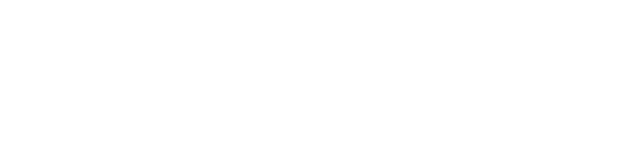
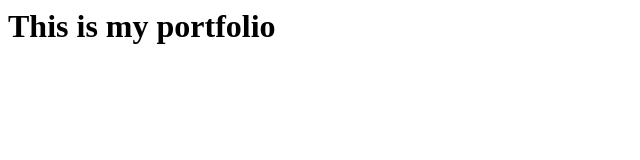
Before and after one commit to aliraza5454/portfolio, a plain HTML site: page index.html in a window 1280 px wide. Shown: the whole page, without its empty margins (0-640 px from the left). Drawn offline with Linux system fonts and the light colour scheme.

Commit message:
Update index.html

```diff
--- a/index.html
+++ b/index.html
@@ -13,3 +13,4 @@ HINT for TODO 6: You can use the height attribute set to 200 to make the image s
 https://developer.mozilla.org/en-US/docs/Web/HTML/Element/img#attr-height -->
 
 <!-- TODO 7: Add the Contact Me and About Me page links -->
+<h1>This is my portfolio</h>
```
